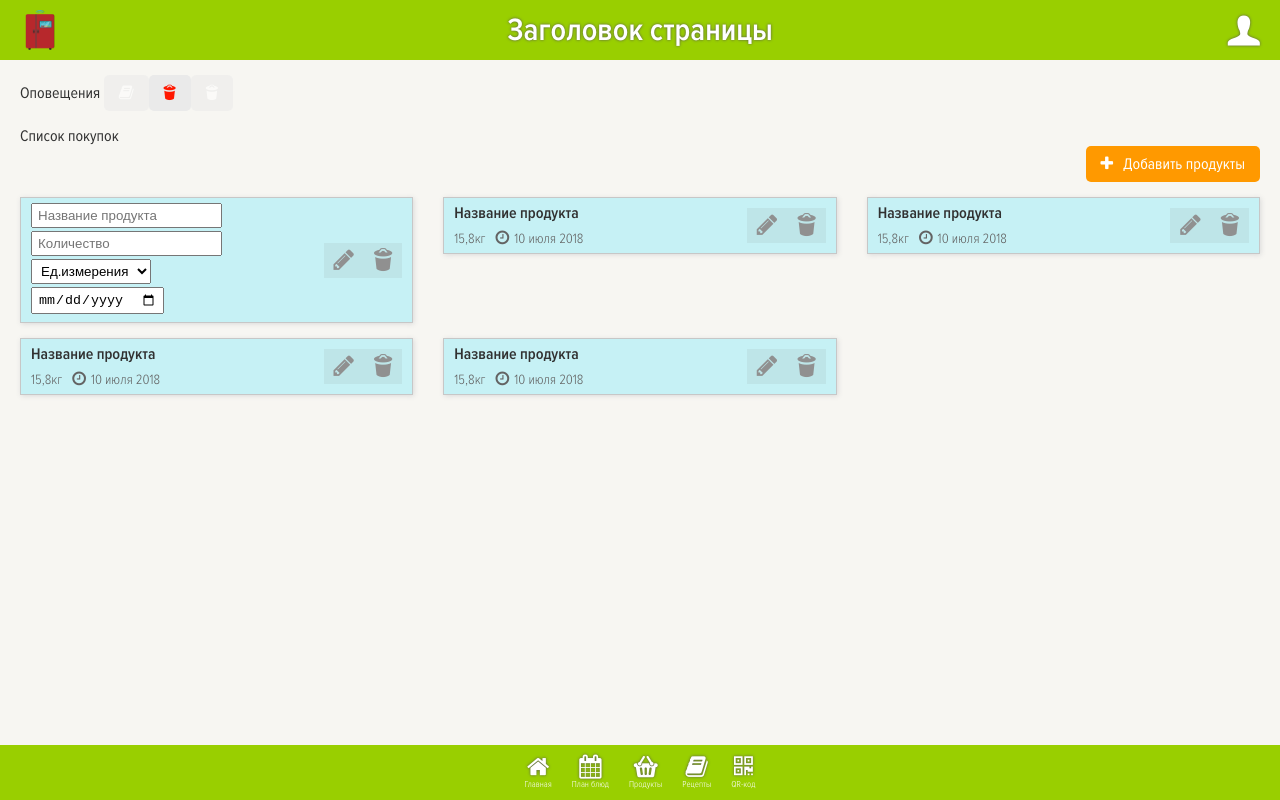
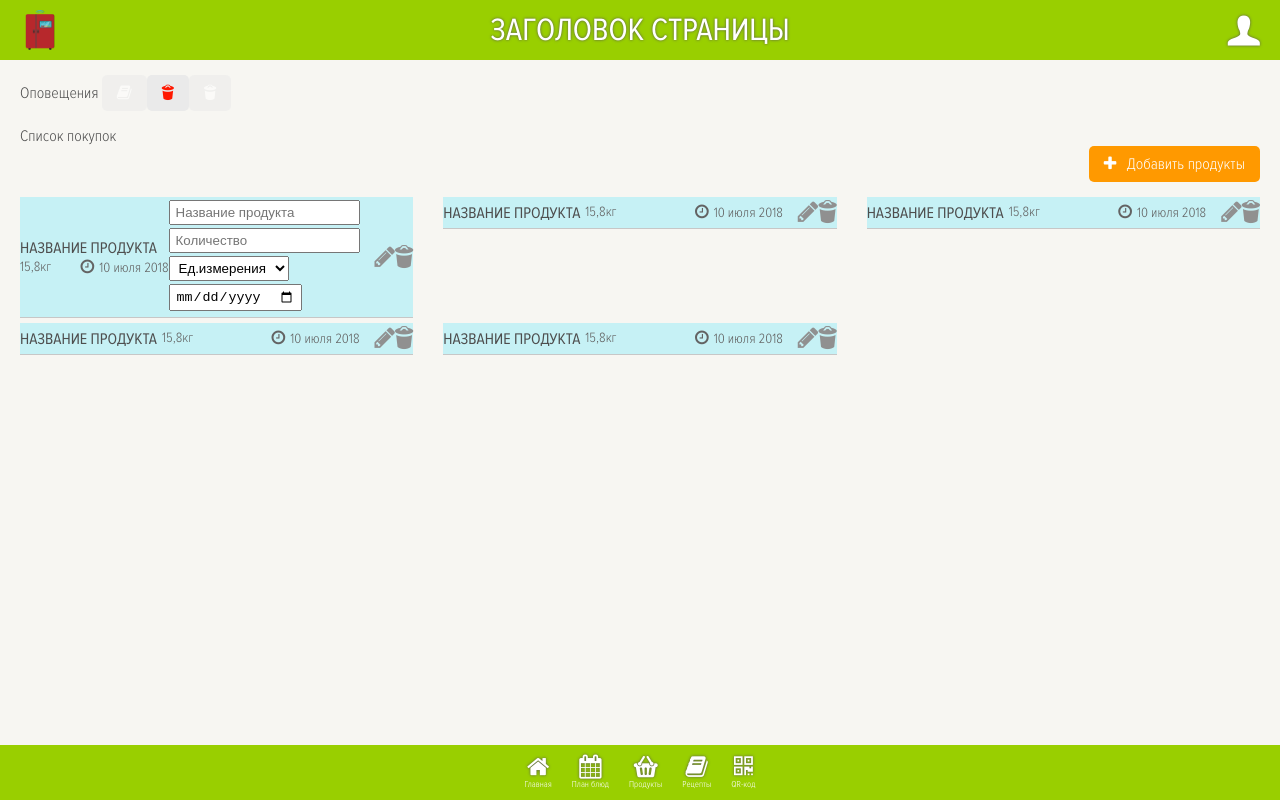
Before and after one commit to nemezok/TheFridge, a Vue app: page / in a window 1280 px wide. Built offline with nearby package versions, Linux system fonts and the light colour scheme; no server answers; the database is empty.

Commit message:
Обновлена верстка 3.06

```diff
--- a/src/assets/style.css
+++ b/src/assets/style.css
@@ -78,16 +78,15 @@ html,body,#app{height: 100%;margin: 0;}
 html{font-size: 16px;}
 @media (max-width: 767px){ html{font-size: 14px;} }
 body{
-	font-family: ProximaNovaCondRegular;
-	color: #313131;
-
+	font-family: ProximaNovaCondLight;
+	color: #4e4e4e;
 }
 #app{
 	display: flex;
 	flex-direction: column;
 	background-color: #f7f6f2;
 }
-h1,h2,h3,h4,h5,h6{font-family:ProximaNovaCondSemiBold;font-weight: normal;margin:0 0 15px;}
+h1,h2,h3,h4,h5,h6{font-family:ProximaNovaCondRegular;font-weight: normal;margin:0 0 15px;text-transform:uppercase;}
 h1{font-size: 2rem;}
 h2{}
 h3{}
@@ -320,12 +319,12 @@ main{
 #user-dish-schedule{}
 #recipe-catalog{}
 
-.item-manage{flex:none;}
+.item-manage{flex:none;padding-left: 15px;}
 .item-manage a{
 	display: inline-block;
 	color: #909090;
-	background-color: rgba(119, 119, 119, 0.1);
-	padding: 5px 10px;
+	//background-color: rgba(119, 119, 119, 0.1);
+	//padding: 5px 10px;
 	text-decoration: none;
 }
 .item-manage a i{font-size: 24px;}
@@ -339,31 +338,32 @@ main{
 	display: flex;
 	flex-direction: row;
 	align-items: center;
-	padding: 5px 10px;
-	margin-bottom: 15px;
-	background-color: rgba(255, 255, 255, 0.5);
-	box-shadow: 1px 1px 5px 0px #dadada;
-	border: 1px solid #c7c7c7;
+	padding: 3px 0px;
+	margin-bottom: 5px;
+	//background-color: rgba(255, 255, 255, 0.5);
+	//box-shadow: 1px 1px 5px 0px #dadada;
+	//border: 1px solid #c7c7c7;
+	border-bottom:1px solid #c7c7c7;
 }
-.product.expired{background-color: rgba(255, 217, 217, 0.5);}
-.product.expires-soon{background-color: rgba(254, 255, 188, 0.5);}
-.product .info, .product .edit-info{flex-basis: 100%;}
-.product .info .title{margin-bottom:5px;}
+.product.expired{
+	//background-color: rgba(255, 217, 217, 0.5);
+}
+.product.expires-soon{
+	//background-color: rgba(254, 255, 188, 0.5);
+}
+.product .info{flex-basis: 100%;display:flex;flex-wrap:wrap;}
+.product .info .title{margin-bottom:0px;margin-right: 5px;}
 .product .info .quantity, .product .info .expiration{
-	display: inline-block;
-	font-family: ProximaNovaCondLight;
 	color: #636363;
 	font-size: 14px;
 }
-.product .info .quantity{margin-right: 10px;}
+.product .info .quantity{margin-right: 5px;}
 .product .info .quantity .amount{}
 .product .info .quantity .measure{}
-.product .info .expiration{}
+.product .info .expiration{margin-left:auto;}
 .product .info .expiration i{margin-right:5px;}
 .product .info .expiration .date{}
 
-.product .edit-info, .product.editing .info{display:none;}
-.product.editing .edit-info{display:block;}
 .product .edit-info .quantity{}
 .product .edit-info input,
 .product .edit-info select{
@@ -371,6 +371,25 @@ main{
 	margin-bottom: 3px;
 	display: block;
 }
+
+.edit-product{}
+.edit-product input, .edit-product select{
+	display:block;
+	width:100%;
+	border:none;
+	border-bottom:1px solid grey;
+	background-color:transparent;
+	padding:0 3px;
+	margin-bottom:3px;
+	height:24px;
+}
+.edit-product .pe-title{flex-basis: 100%;}
+.edit-product .pe-quantity{flex-basis: 100%;display: flex;}
+.edit-product .pe-quantity > .pe-amount{flex:1;}
+.edit-product .pe-quantity > .pe-measure{flex:none;}
+.edit-product .pe-expiration{}
+
+
 
 .recipe-list-filter{margin-bottom:15px;}
 .recipe-list-filter input{
--- a/src/components/Details.vue
+++ b/src/components/Details.vue
@@ -1,11 +1,38 @@
 <template>
-  <div>
-  <div v-for="rcp in reciepts" v-if="rcp.ID==$route.params.id">
-    {{rcp.author}}
-    {{rcp.cooking}}
-    {{rcp.cooking_time}}
-  </div>
-  </div>
+  <section id="single-recipe">
+    <div class="single-recipe" v-for="rcp in reciepts" v-if="rcp.ID==$route.params.id">
+      <div class="container">
+        <div class="flex flex-row">
+          <div class="recipe-cooking" md-flex="6" sm-flex="6">
+            <h2>Рецепт</h2>
+            <!--{{rcp.author}}-->
+            <article class="cooking">{{rcp.cooking}}</article>
+            <div class="cooking_time">
+              <span class="time">Время готовки</span>
+              <i class="fo clock"></i>
+              <span class="time">{{rcp.cooking_time}}</span>
+            </div>
+          </div>
+          <div md-flex="6" sm-flex="6">
+            <h2>Ингредиенты</h2>
+            <div class="product-list flex flex-row">
+              <div class="product-wrapper" v-for="prod in rcp.products">
+                <div class="product expired">
+                  <div class="info" xs-flex="9">
+                    <h4 class="title">{{prod.title}}</h4>
+                    <div class="quantity">
+                      <span class="amount">{{prod.amount}}</span>
+                      <span class="measure">{{prod.measure}}</span>
+                    </div>
+                  </div>
+                </div>
+              </div>
+            </div>
+          </div>
+        </div>
+      </div>
+    </div>
+  </section>
 </template>
 
 <script>
--- a/src/components/Products.vue
+++ b/src/components/Products.vue
@@ -6,8 +6,37 @@
 				<a href="" class="btn1 addproduct"><i class="fo plus"></i><span>Добавить продукты</span></a>
 			</div>
 			<div class="product-list flex flex-row">
+				<div class="product-wrapper" md-flex="4" sm-flex="6">
+					<div class="product edit-product">
+						<div class="info" xs-flex="9">
+							<div class="pe-title">
+								<input name="title" type="text" value="" placeholder="Название продукта">
+							</div>
+							<div class="pe-quantity">
+								<span class="pe-amount">
+									<input name="amount" type="number" value="" step="0.01" placeholder="Количество">
+								</span>
+								<span class="pe-measure">
+									<select name="measure">
+										<option disabled selected>Ед.измерения</option>
+										<option value="кг">килограмм</option>
+										<option value="л">литр</option>
+										<option value="шт">штука</option>
+									</select>
+								</span>
+							</div>
+							<div class="pe-expiration">
+								<input name="expiration" type="date" value="" step="0.01" >
+							</div>
+						</div>
+						<div class="item-manage" xs-flex="3">
+							<a href="" class="save"><i class="fo ok"></i></a>
+						</div>
+					</div>
+				</div>
+
 				<div class="product-wrapper" md-flex="4" sm-flex="6" v-for="prod in products">
-					<div class="product expired"> <!-- Классы: epxired, expires-soon -->
+					<div class="product expired">
 						<div class="info" xs-flex="9">
 							<h4 class="title">{{prod.title}}</h4>
 							<div class="quantity"><span class="amount">{{prod.amount}}</span><span class="measure">{{prod.measure}}</span></div>
```
Also changed, not shown: src/store/places.js (indentation only).
